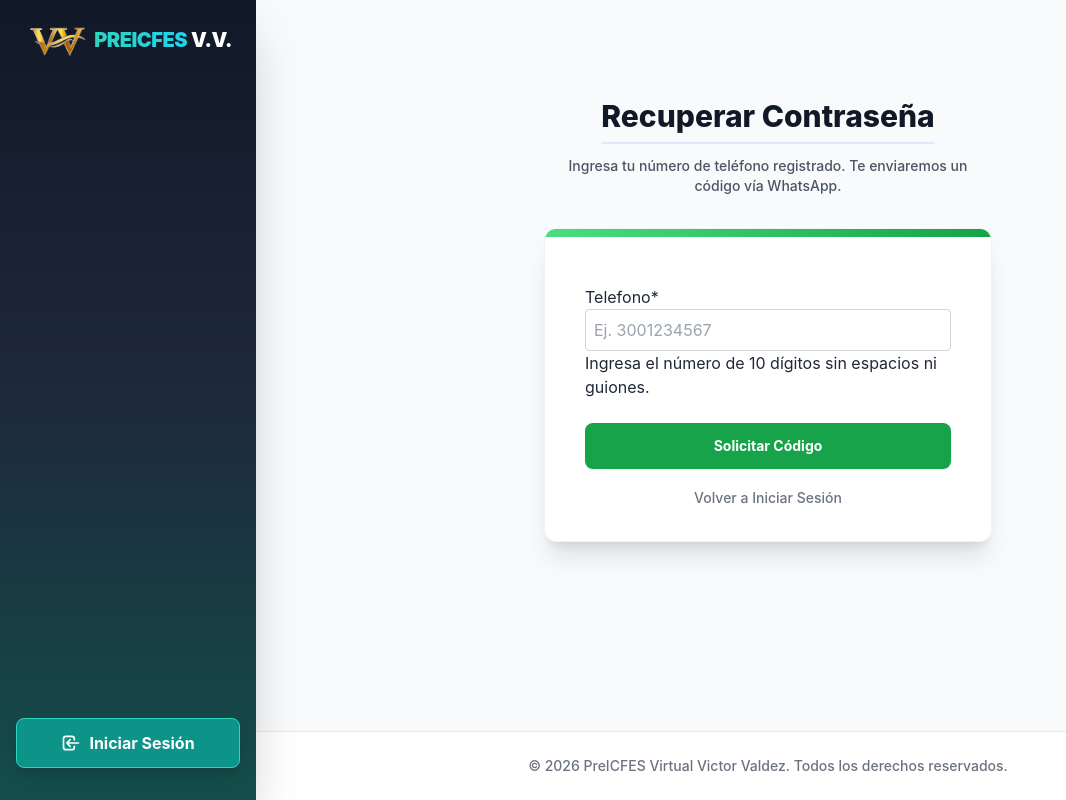
After one commit to robertbarac/preicfes-virtual, a Django app: page /usuarios/reset/whatsapp/request/ in a window 1280 px wide. The commit adds this page. Shown: the whole page, without its empty margins (0-1066 px from the left). Run offline with Django 5.2, Linux system fonts and the light colour scheme; some libraries are stand-ins or nearby versions.

Commit message:
implementacion de reset password en mensajería twilio whatsapp

```diff
--- a/requirements.txt
+++ b/requirements.txt
@@ -8,3 +8,4 @@ reportlab==4.2.5
 numpy==2.2.3
 python-dateutil==2.9.0
 psycopg2-binary==2.9.11
+twilio==9.0.2
--- a/templates/registration/login.html
+++ b/templates/registration/login.html
@@ -46,6 +46,12 @@
                         Acceder
                     </button>
                 </div>
+
+                <div class="text-center mt-4">
+                    <a href="{% url 'usuarios:whatsapp_reset_request' %}" class="text-sm font-medium text-indigo-600 hover:text-indigo-500 transition-colors">
+                        ¿Olvidaste tu contraseña?
+                    </a>
+                </div>
                 <!-- Redirect origin parameter -->
                 {% if next %}
                 <input type="hidden" name="next" value="{{ next }}">
--- /dev/null
+++ b/templates/registration/whatsapp_reset_request.html
@@ -0,0 +1,48 @@
+{% extends 'base.html' %}
+{% load crispy_forms_tags %}
+
+{% block title %}Recuperar Contraseña | PreICFES Virtual V.V.{% endblock %}
+
+{% block content %}
+<div class="min-h-[70vh] flex flex-col justify-center py-12 sm:px-6 lg:px-8">
+    <div class="sm:mx-auto sm:w-full sm:max-w-md text-center">
+        <h2 class="mt-4 text-center text-3xl font-extrabold text-gray-900 border-b-2 border-indigo-100 inline-block pb-2">
+            Recuperar Contraseña
+        </h2>
+        <p class="mt-3 text-center text-sm text-gray-600 font-medium">
+            Ingresa tu número de teléfono registrado. Te enviaremos un código vía WhatsApp.
+        </p>
+    </div>
+
+    <div class="mt-8 sm:mx-auto sm:w-full sm:max-w-md">
+        <div class="bg-white py-8 px-4 shadow-xl border border-gray-100 sm:rounded-xl sm:px-10 relative overflow-hidden">
+            <div class="absolute top-0 left-0 w-full h-2 bg-gradient-to-r from-green-400 to-green-600"></div>
+
+            <form class="space-y-6" action="{% url 'usuarios:whatsapp_reset_request' %}" method="POST">
+                {% csrf_token %}
+
+                {{ form|crispy }}
+
+                {% if messages %}
+                  {% for message in messages %}
+                  <div class="rounded-md p-4 mt-2 {% if message.tags == 'error' %}bg-red-50 border border-red-200 text-red-800{% else %}bg-green-50 border border-green-200 text-green-800{% endif %} text-sm">
+                      {{ message }}
+                  </div>
+                  {% endfor %}
+                {% endif %}
+
+                <div>
+                    <button type="submit" class="w-full flex justify-center py-3 px-4 border border-transparent rounded-lg shadow-sm text-sm font-bold text-white bg-green-600 hover:bg-green-700 focus:outline-none focus:ring-2 focus:ring-offset-2 focus:ring-green-500 transition-colors">
+                        Solicitar Código
+                    </button>
+                </div>
+            </form>
+            <div class="text-center mt-4">
+                <a href="{% url 'login' %}" class="text-sm font-medium text-gray-500 hover:text-gray-700 transition-colors">
+                    Volver a Iniciar Sesión
+                </a>
+            </div>
+        </div>
+    </div>
+</div>
+{% endblock %}
--- a/usuarios/forms.py
+++ b/usuarios/forms.py
@@ -77,3 +77,42 @@ class RegistroPublicoForm(forms.ModelForm):
             self.add_error('password_confirm', 'Las contraseñas no coinciden.')
 
         return cleaned_data
+
+class WhatsAppResetRequestForm(forms.Form):
+    telefono = forms.CharField(
+        max_length=10,
+        widget=forms.TextInput(attrs={
+            'class': 'w-full p-2 border border-gray-300 rounded focus:border-indigo-500 outline-none',
+            'placeholder': 'Ej. 3001234567'
+        }),
+        help_text="Ingresa el número de 10 dígitos sin espacios ni guiones."
+    )
+
+class WhatsAppResetVerifyForm(forms.Form):
+    code = forms.CharField(
+        max_length=6,
+        widget=forms.TextInput(attrs={
+            'class': 'w-full p-2 border border-gray-300 rounded focus:border-indigo-500 outline-none uppercase text-center tracking-widest',
+            'placeholder': '123456'
+        }),
+        help_text="Ingresa el código de 6 dígitos que recibiste por WhatsApp."
+    )
+
+class WhatsAppResetPasswordForm(forms.Form):
+    new_password = forms.CharField(
+        label="Nueva Contraseña",
+        widget=forms.PasswordInput(attrs={'class': 'w-full p-2 border border-gray-300 rounded focus:border-indigo-500 outline-none'})
+    )
+    confirm_password = forms.CharField(
+        label="Confirmar Contraseña",
+        widget=forms.PasswordInput(attrs={'class': 'w-full p-2 border border-gray-300 rounded focus:border-indigo-500 outline-none'})
+    )
+
+    def clean(self):
+        cleaned_data = super().clean()
+        p1 = cleaned_data.get('new_password')
+        p2 = cleaned_data.get('confirm_password')
+
+        if p1 and p2 and p1 != p2:
+            self.add_error('confirm_password', 'Las contraseñas no coinciden.')
+        return cleaned_data
--- a/usuarios/urls.py
+++ b/usuarios/urls.py
@@ -9,4 +9,7 @@ urlpatterns = [
     path('admin/ventanas-registro/', views.VentanaRegistroListView.as_view(), name='ventanas_list'),
     path('admin/ventanas-registro/crear/', views.VentanaRegistroCreateView.as_view(), name='ventanas_crear'),
     path('registro/', views.RegistroPublicoView.as_view(), name='registro_publico'),
+    path('reset/whatsapp/request/', views.WhatsAppResetRequestView.as_view(), name='whatsapp_reset_request'),
+    path('reset/whatsapp/verify/', views.WhatsAppResetVerifyView.as_view(), name='whatsapp_reset_verify'),
+    path('reset/whatsapp/new-password/', views.WhatsAppResetPasswordView.as_view(), name='whatsapp_reset_password'),
 ]
--- a/usuarios/views.py
+++ b/usuarios/views.py
@@ -199,5 +199,127 @@ class RegistroPublicoView(FormView):
             end_date=end_date
         )
 
-        messages.success(self.request, f"¡Tu cuenta como {user.get_role_display()} ha sido creada! Ya puedes iniciar sesión.")
+        Messages.success(self.request, f"¡Tu cuenta como {user.get_role_display()} ha sido creada! Ya puedes iniciar sesión.")
         return super().form_valid(form)
+
+from django.conf import settings
+from twilio.rest import Client
+from django.shortcuts import get_object_or_404
+from django.utils.crypto import get_random_string
+from .models import WhatsAppResetCode
+from .forms import WhatsAppResetRequestForm, WhatsAppResetVerifyForm, WhatsAppResetPasswordForm
+import os
+
+class WhatsAppResetRequestView(FormView):
+    template_name = 'registration/whatsapp_reset_request.html'
+    form_class = WhatsAppResetRequestForm
+    success_url = reverse_lazy('usuarios:whatsapp_reset_verify')
+
+    def form_valid(self, form):
+        telefono = form.cleaned_data['telefono']
+        users = User.objects.filter(telefono=telefono)
+        count = users.count()
+
+        if count == 0:
+            messages.error(self.request, "El número no está registrado en el sistema.")
+            return self.form_invalid(form)
+        elif count > 1:
+            messages.error(self.request, "Hay varios usuarios con este número. Por favor, contacta a soporte.")
+            return self.form_invalid(form)
+
+        user = users.first()
+        code = get_random_string(length=6, allowed_chars='0123456789')
+
+        # Eliminar códigos antiguos no usados de este usuario (opcional para limpieza)
+        WhatsAppResetCode.objects.filter(user=user, is_used=False).delete()
+        WhatsAppResetCode.objects.create(user=user, code=code)
+
+        try:
+            # Twilio envio
+            account_sid = os.environ.get('TWILIO_ACCOUNT_SID')
+            auth_token = os.environ.get('TWILIO_AUTH_TOKEN')
+            twilio_number = os.environ.get('TWILIO_WHATSAPP_NUMBER')
+
+            if account_sid and auth_token and twilio_number:
+                client = Client(account_sid, auth_token)
+                message = client.messages.create(
+                    from_=f'whatsapp:{twilio_number}',
+                    body=f'Tu código de seguridad para PreICFES Virtual Victor Valdez es: {code}. Este código expirará en 5 minutos.',
+                    to=f'whatsapp:+57{telefono}'
+                )
+                messages.success(self.request, f"Te hemos enviado un código de 6 dígitos a tu WhatsApp terminado en {telefono[-4:]}.")
+            else:
+                 messages.warning(self.request, "Variables de entorno de Twilio no configuradas. " + f"Código en modo local: {code}")
+        except Exception as e:
+            messages.error(self.request, f"Error al enviar el WhatsApp: {str(e)}")
+            return self.form_invalid(form)
+
+        # Guardar teléfono en sesión para el siguiente paso
+        self.request.session['reset_phone'] = telefono
+        return super().form_valid(form)
+
+
+class WhatsAppResetVerifyView(FormView):
+    template_name = 'registration/whatsapp_reset_verify.html'
+    form_class = WhatsAppResetVerifyForm
+    success_url = reverse_lazy('usuarios:whatsapp_reset_password')
+
+    def dispatch(self, request, *args, **kwargs):
+        if 'reset_phone' not in request.session:
+            messages.error(request, "Por favor, inicia la solicitud de recuperación primero.")
+            return redirect('usuarios:whatsapp_reset_request')
+        return super().dispatch(request, *args, **kwargs)
+
+    def get_context_data(self, **kwargs):
+        context = super().get_context_data(**kwargs)
+        context['telefono'] = self.request.session.get('reset_phone')
+        return context
+
+    def form_valid(self, form):
+        code_input = form.cleaned_data['code']
+        telefono = self.request.session.get('reset_phone')
+        user = User.objects.filter(telefono=telefono).first()
+
+        if not user:
+            messages.error(self.request, "Error interno. Usuario no encontrado.")
+            return self.form_invalid(form)
+
+        reset_code = WhatsAppResetCode.objects.filter(user=user, code=code_input).first()
+
+        if reset_code and reset_code.is_valid():
+            reset_code.is_used = True
+            reset_code.save()
+            self.request.session['reset_verified'] = True
+            messages.success(self.request, "Código verificado correctamente.")
+            return super().form_valid(form)
+        else:
+            messages.error(self.request, "El código es incorrecto o ha expirado.")
+            return self.form_invalid(form)
+
+
+class WhatsAppResetPasswordView(FormView):
+    template_name = 'registration/whatsapp_reset_password.html'
+    form_class = WhatsAppResetPasswordForm
+    success_url = reverse_lazy('login')
+
+    def dispatch(self, request, *args, **kwargs):
+        if not request.session.get('reset_verified') or not request.session.get('reset_phone'):
+            messages.error(request, "Debes verificar tu código primero.")
+            return redirect('usuarios:whatsapp_reset_request')
+        return super().dispatch(request, *args, **kwargs)
+
+    def form_valid(self, form):
+        telefono = self.request.session.get('reset_phone')
+        user = User.objects.filter(telefono=telefono).first()
+
+        if user:
+            user.set_password(form.cleaned_data['new_password'])
+            user.save()
+            messages.success(self.request, "¡Tu contraseña se ha restablecido exitosamente! Ya puedes iniciar sesión.")
+            # Limpiar sesión
+            del self.request.session['reset_phone']
+            del self.request.session['reset_verified']
+            return super().form_valid(form)
+        else:
+            messages.error(self.request, "Usuario no válido.")
+            return self.form_invalid(form)
```
Also changed, not shown: templates/registration/whatsapp_reset_password.html (added, +43 -0 lines), templates/registration/whatsapp_reset_verify.html (added, +46 -0 lines), usuarios/models.py (+18 -0 lines), usuarios/migrations/0008_whatsappresetcode.py (added).
